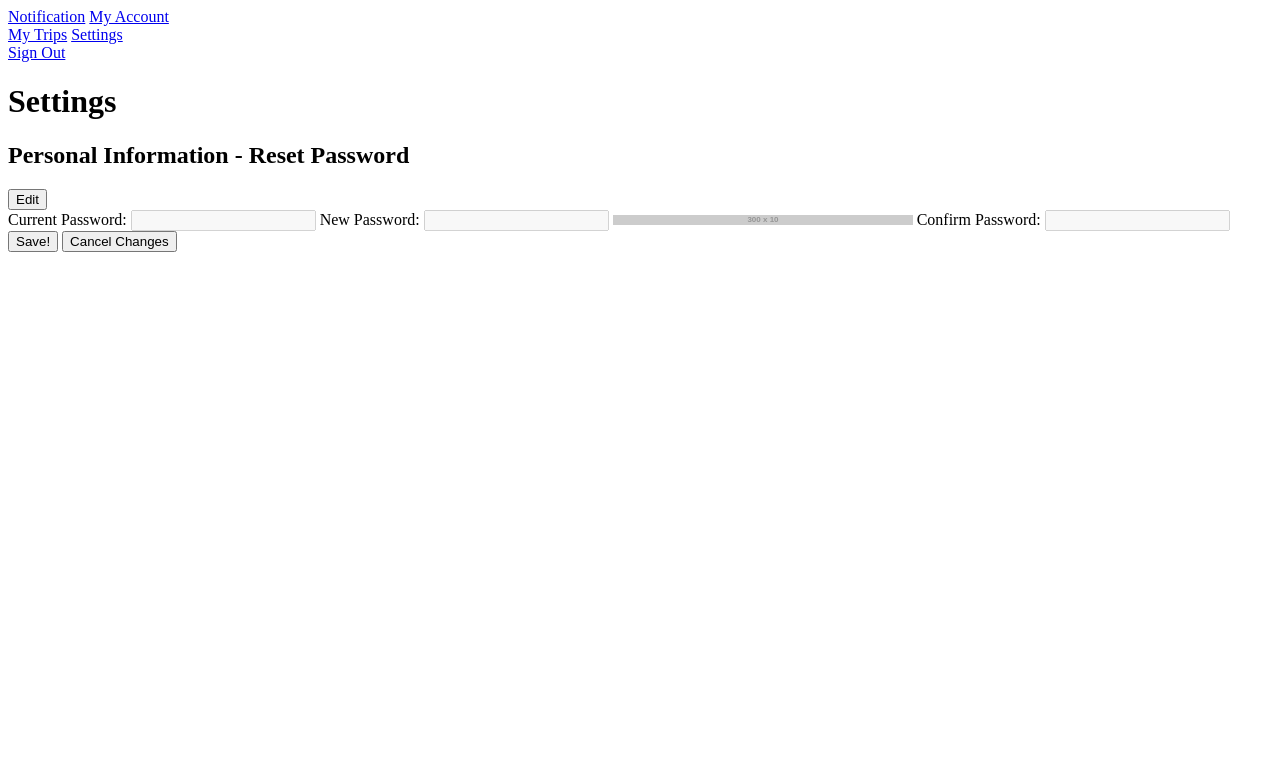
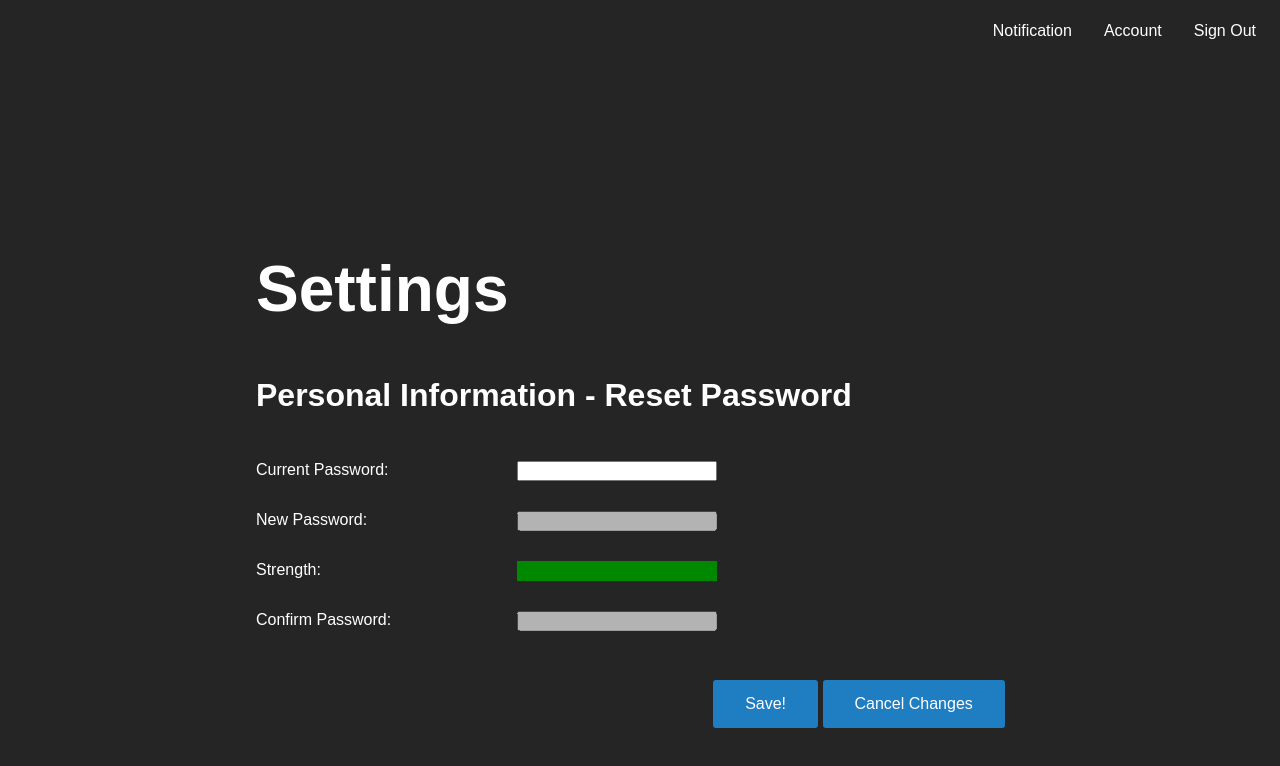
Before and after one commit to junruren/CSE-134B, a plain HTML site: page reset-password.html in a window 1280 px wide. Drawn offline with Linux system fonts and the light colour scheme; placeholder pictures from the web are drawn by us.

Commit message:
Stylize reset password page

```diff
--- /dev/null
+++ b/css/reset-password.css
@@ -0,0 +1,183 @@
+* {
+  font-family: 'Muli', sans-serif;
+}
+
+body {
+  background-position: center center;
+  background-repeat: no-repeat;
+  background-attachment: fixed;
+  -webkit-background-size: cover;
+  -moz-background-size: cover;
+  -o-background-size: cover;
+  background-size: cover;
+  background-color: #252525;
+}
+
+.container h1 {
+  font-size: 400%;
+  font-weight: 700; /* This corresponds to "Bold" */
+  text-align: left;
+  color: white;
+  line-height: 1.45;
+}
+
+.container h2 {
+  font-size: 200%;
+  font-weight: 600; /* This corresponds to "Semi Bold" */
+  text-align: left;
+  color: white;
+  line-height: 1;
+}
+
+.container label {
+  color: white;
+}
+
+.vertical-middle {
+  position: absolute;
+  top: 0;
+  bottom: 0;
+  left: 0;
+  right: 0;
+  width: 60%;
+  height: 50%;
+  margin: auto;
+}
+
+.button {
+  background-color: #1F7DC1;
+  border: none;
+  color: white;
+  padding: 15px 32px;
+  text-align: center;
+  text-decoration: none;
+  display: inline-block;
+  font-size: 16px;
+  border-radius: 3px;
+  cursor: pointer;
+}
+
+.button:hover {
+  background-color: #94C6CF;
+}
+
+.button:disabled {
+  opacity: 0.65;
+  cursor: not-allowed;
+}
+
+.setting-buttons {
+    margin: 2.5%;
+    float: right;
+}
+
+.flex-container {
+    display: flex;
+    flex-wrap: wrap;
+}
+
+/*** Navigation Bar ***/
+ul.navbar {
+  list-style-type: none;
+  margin: 0;
+  padding: 0;
+  overflow: hidden;
+  background-color: rgba(37, 37, 37, 0.6);
+}
+
+/* Keep all options float to the right */
+ul.navbar li {
+    float: right;
+}
+/* Exception for "Dashboard" option, which floats to left
+ul.navbar li.left {
+    float: left;
+}
+*/
+
+ul.navbar li a, ul.navbar li.dropdown a.dropbtn {
+  display: block;
+  color: white;
+  text-align: center;
+  padding: 14px 16px;
+  text-decoration: none;
+}
+
+ul.navbar li a:hover:not(.active) {background-color: #94C6CF;}
+
+ul.navbar li a.active {
+  background-color: white;
+  color: #252525
+}
+
+ul.navbar .dropdown-content {
+  display: none;
+  position: absolute;
+  background-color: #f9f9f9;
+  min-width: 160px;
+  box-shadow: 0px 8px 16px 0px rgba(0,0,0,0.2);
+  z-index: 1;
+}
+
+ul.navbar .dropdown-content a {
+  color: black;
+  padding: 12px 16px;
+  text-decoration: none;
+  display: block;
+  text-align: left;
+}
+
+ul.navbar .dropdown-content a:hover {background-color: #f1f1f1}
+
+ul.navbar .dropdown:hover .dropdown-content {
+  display: block;
+}
+
+/****************** Responsive yeah! *********************/
+@media screen and (max-width: 600px){
+  ul.navbar li.left,
+  ul.navbar li.dropdown,
+  ul.navbar li {float: none;}
+}
+
+/********** Below are css only for this page *********/
+
+.reset-password-form {
+  margin-top: 50px;
+  width: 60%;
+}
+
+.reset-password-form .flex-container {
+  justify-content: space-between;
+}
+
+.reset-password-form input, .strength-indicator {
+  padding: 0;
+  margin: 0;
+  width: 200px;
+  height: 20px;
+  box-sizing: border-box;
+}
+
+.reset-password-form > div {
+  margin: 30px 0;
+}
+
+/* Password strength indicator */
+/* https://codepen.io/gabrieleromanato/pen/WEMLjg */
+
+.strength-indicator {
+  height: 20px;
+}
+
+.strength-danger {
+  background: #d00;
+}
+
+.strength-warning {
+  background: #f50;
+}
+
+.strength-success {
+  background: #080;
+}
--- a/reset-password.html
+++ b/reset-password.html
@@ -3,38 +3,54 @@
   <head>
     <meta charset="utf-8">
     <title>Resetting Password</title>
+    <link rel="stylesheet" href="css/reset-password.css">
   </head>
   <body>
-    <nav>
-      <div class="nav-right">
-        <a href="#">Notification</a>
-        <a href="#">My Account</a>
+    <ul class="navbar">
+      <!--
+        This is an example of "active" option within the navbar: make it class of "active"
+        However, practically speaking when in a dashboard, we don't really need any active
+        option
+        <li class="left"><a class="active" href="#">Dashboard</a></li>
+      -->
+      <!-- Order reversed from right to left because ul.navbar li {float: right;}-->
+      <li><a href="#">Sign Out</a></li>
+      <li class="dropdown">
+        <a href="javascript:void(0)" class="dropbtn">Account</a>
         <div class="dropdown-content">
           <a href="#">My Trips</a>
           <a href="#">Settings</a>
         </div>
-        <a href="#">Sign Out</a>
-      </div>
-    </nav>
+      </li>
+      <li><a href="#">Notification</a></li>
+    </ul>
     <div class="container">
-      <h1>Settings</h1>
-      <div class="horizontal-group">
+      <div class="vertical-middle">
+        <h1>Settings</h1>
         <h2>Personal Information - Reset Password</h2>
-        <button class="button">Edit</button>
-      </div>
-      <div class="personal-info">
-        <form class="reset-password-form" action="index.html" method="post">
-          <label>Current Password:</label>
-          <input type="password" name="current-password" disabled>
-          <label>New Password:</label>
-          <input type="password" name="new-password" disabled>
-          <img src="http://placehold.it/300x10" alt="progress bar">
-          <label>Confirm Password:</label>
-          <input type="password" name="confirm-password" disabled>
-        </form>
-        <div class="horizontal-group">
-          <button class="button">Save!</button>
-          <button class="button">Cancel Changes</button>
+        <div class="personal-info">
+          <div class="reset-password-form">
+            <div class="current-password flex-container">
+              <label>Current Password:</label>
+              <input type="password" name="current-password">
+            </div>
+            <div class="new-password flex-container">
+              <label>New Password:</label>
+              <input type="password" name="new-password" disabled>
+            </div>
+            <div class="password-strength flex-container">
+              <label>Strength:</label>
+              <div class="strength-indicator strength-success"></div>
+            </div>
+            <div class="confirm-password flex-container">
+              <label>Confirm Password:</label>
+              <input type="password" name="confirm-password" disabled>
+            </div>
+          </div>
+          <div class="setting-buttons">
+            <button class="button">Save!</button>
+            <button class="button">Cancel Changes</button>
+          </div>
         </div>
       </div>
     </div>
```
